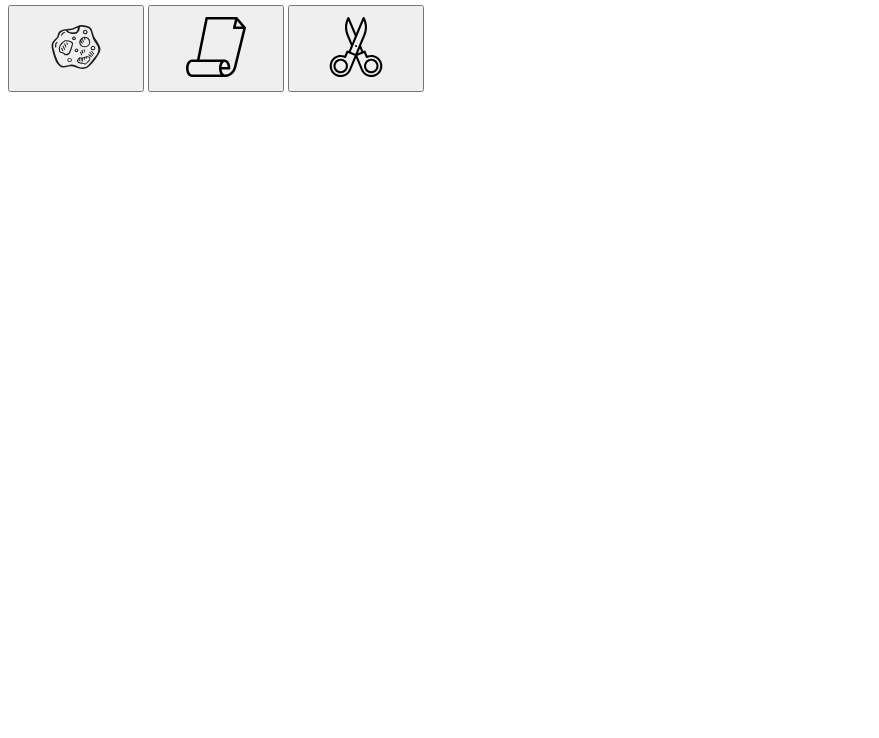
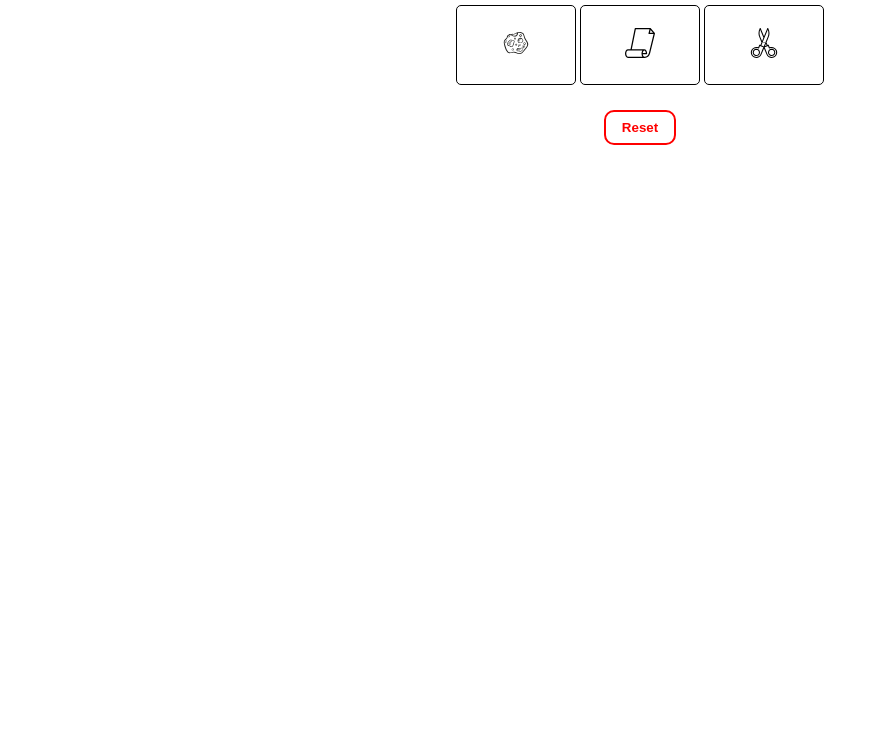
Before and after one commit to thabotwala/rock-paper-scissors, a plain HTML site: page index.html in a window 1280 px wide. Shown: the part 62-800 px from the top of the page, without its empty margins (0-879 px from the left). Drawn offline with Linux system fonts and the light colour scheme.

Commit message:
Update the game to have maxTurns per game. And a ResetBtn.

```diff
--- a/index.html
+++ b/index.html
@@ -5,14 +5,16 @@
     <meta name="viewport" content="width=device-width, initial-scale=1.0">
     <title>Rock, Paper, Scissors</title>
     <link rel="stylesheet" href="/styles/main.css">
+    <script src="/scripts/main.js" defer></script>
 </head>
 <body>
     <main>
         <h2>Rock, Paper, Scissors</h2>
-        <button id="rock"><img src="./images/rock.svg"></button>
-        <button id="paper"><img src="./images/paper.svg"></button>
-        <button id="scissors"><img src="./images/scissors.svg"></button>
+        <button class="pChoice" id="rock"><img src="./images/rock.svg"></button>
+        <button class="pChoice" id="paper"><img src="./images/paper.svg"></button>
+        <button class="pChoice" id="scissors"><img src="./images/scissors.svg"></button>
+        <button id="reset-btn">Reset</button>
     </main>
-    <script src="/scripts/main.js"></script>
+
 </body>
 </html>
--- a/scripts/main.js
+++ b/scripts/main.js
@@ -1,3 +1,11 @@
+const rockBtn = document.querySelector("#rock");
+const paperBtn = document.querySelector("#paper");
+const scissorsBtn = document.querySelector("#scissors");
+const resetBtn =  document.querySelector('#reset-btn');
+let playCount = 5;
+let playerScore = 0;
+let cpuScore = 0;
+let ties = 0;
 function randomChoice(){
     let num = Math.ceil(Math.random() * 10);
     if(num % 3 == 0){
@@ -14,7 +22,7 @@ function play(userChoice){
     switch(userChoice){
         case "rock":
             if(cpuChoice ==  "rock"){
-                return "tie";
+                return "Tie";
             }
             else if(cpuChoice ==  "paper"){
                 return "Player Wins";
@@ -47,46 +55,37 @@ function play(userChoice){
         break;
     }
     return "";
-}
-function loop(){
-    alert(play());
-    should_play_again = prompt("Would you like to play again?")
-    should_play_again = should_play_again.toLowerCase();
-    if (should_play_again === "no"){
-        return;
-    }else{
-        loop();
+}/**
+ * @param string
+ * @returns String
+ */
+function game(type){
+    if(playCount <= 0)
+    {
+        if(playerScore < cpuScore){
+            alert(`Player Lost ${5 - playerScore - ties} / 5 games and Tied ${ties} games`);
+            return "";
+        }
+        else if(playerScore > cpuScore)
+        {
+            alert(`Player Won ${5 - cpuScore - ties} / 5 games and Tied ${ties} games`);
+            return "";
+        }
     }
-}
-
-const rock = document.querySelector("#rock");
-const paper = document.querySelector("#paper");
-const scissors = document.querySelector("#scissors");
-
-rock.addEventListener("click", ()=>{
-    const result = play("rock");
+    const result = play(type);
     resultDiv = document.createElement("div");
     para = document.createElement("p");
     para.textContent = result;
     resultDiv.appendChild(para);
+    --playCount;
     document.body.appendChild(resultDiv);
-    console.log(result);
-});
-paper.addEventListener("click", ()=>{
-    const result = play("paper");
-    resultDiv = document.createElement("div");
-    para = document.createElement("p");
-    para.textContent = result;
-    resultDiv.appendChild(para);
-    document.body.appendChild(resultDiv);
-    console.log(result);
-});
-scissors.addEventListener("click", ()=>{
-    const result = play("scissors");
-    resultDiv = document.createElement("div");
-    para = document.createElement("p");
-    para.textContent = result;
-    resultDiv.appendChild(para);
-    document.body.appendChild(resultDiv);
-    console.log(result);
-});
+    playerScore += result == 'Player Wins' ? 1 : 0;
+    cpuScore += result == 'Player Lost' ? 1 : 0;
+    ties += result == 'Tie' ? 1 : 0;
+    return result;
+}
+
+rockBtn.addEventListener("click", ()=>{ game('rock'); });
+paperBtn.addEventListener("click", ()=>{ game('paper'); });
+scissorsBtn.addEventListener("click", ()=>{ game('scissors'); });
+resetBtn.addEventListener("click", ()=>{ location.replace(location.href)});
--- a/styles/main.css
+++ b/styles/main.css
@@ -1,8 +1,60 @@
 button > img{
-    width: 60px;
-    height: 60px;
+    width: 30px;
+    height: 40px;
+    margin: 10px 20px;
+    background-color: transparent;
 }
 
-button{
-    padding: 10px 36px;
+.pChoice{
+    width: 120px;
+    height: 80px;
+    background-color: #FFF;
+    border: #000 solid 1px;
+    border-radius: 5px;
+    -webkit-border-radius: 5px;
+    -moz-border-radius: 5px;
+    -ms-border-radius: 5px;
+    -o-border-radius: 5px;
+    transition: all 200ms;
+    -webkit-transition: all 200ms;
+    -moz-transition: all 200ms;
+    -ms-transition: all 200ms;
+    -o-transition: all 200ms;
 }
+.pChoice:hover{
+    background-color: #ff6262;
+    box-shadow: 0px 20px 30px rgb(38, 57, 77);
+}
+*{
+    text-align: center;
+}
+#reset-btn{
+    display: block;
+    background-color: #FFF;
+    margin-left: auto;
+    margin-right: auto;
+    margin-top: 25px;
+    padding: 8px 16px;
+    color: #FF0000;
+    font-weight: 900;
+    border: #FF0000 solid 2px;
+    border-radius: 10px;
+    -webkit-border-radius: 10px;
+    -moz-border-radius: 10px;
+    -ms-border-radius: 10px;
+    -o-border-radius: 10px;
+    transition: all 300ms;
+    -webkit-transition: all 300ms;
+    -moz-transition: all 300ms;
+    -ms-transition: all 300ms;
+    -o-transition: all 300ms;
+}
+#reset-btn:hover{
+    color: #FFF;
+    background-color: #FF0000;
+}
+
+#reset-btn:active{
+    padding: 10px 18px;
+    box-shadow: 5px 8px 10px #000;
+}
```
